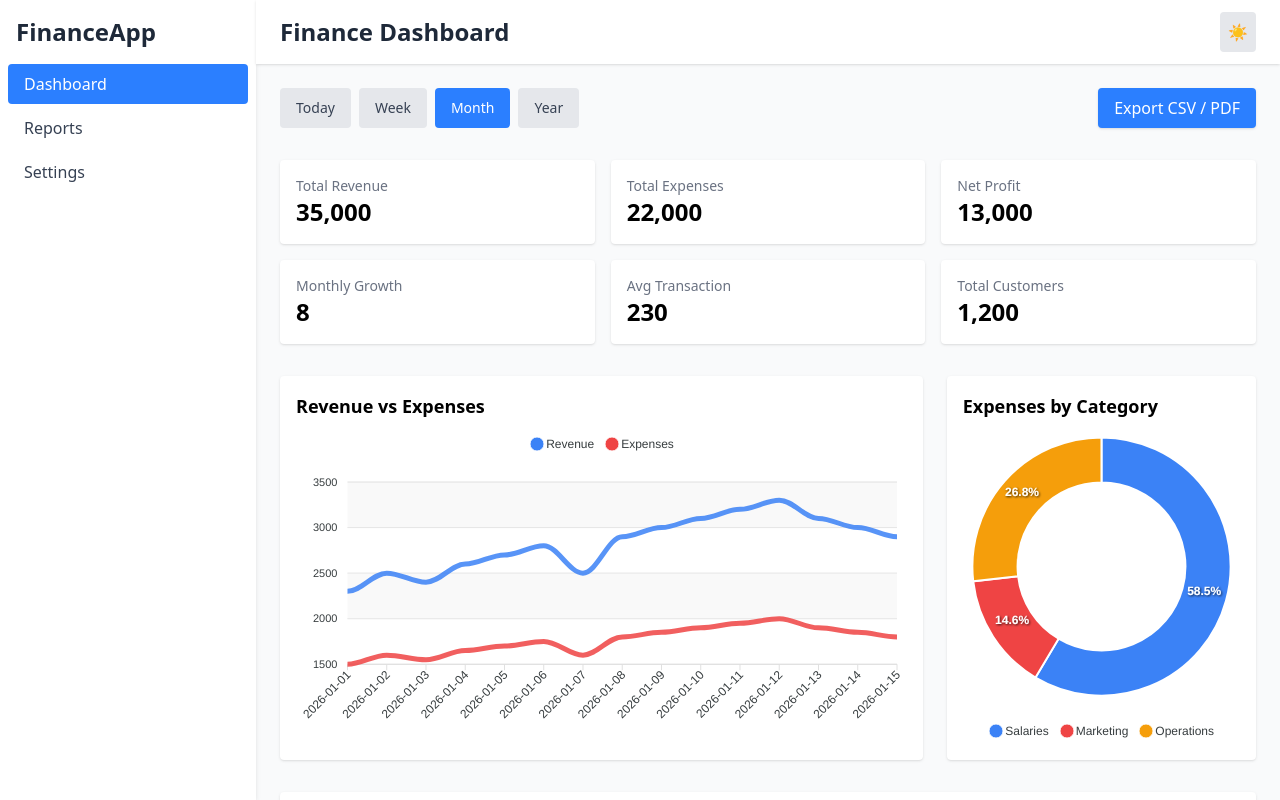
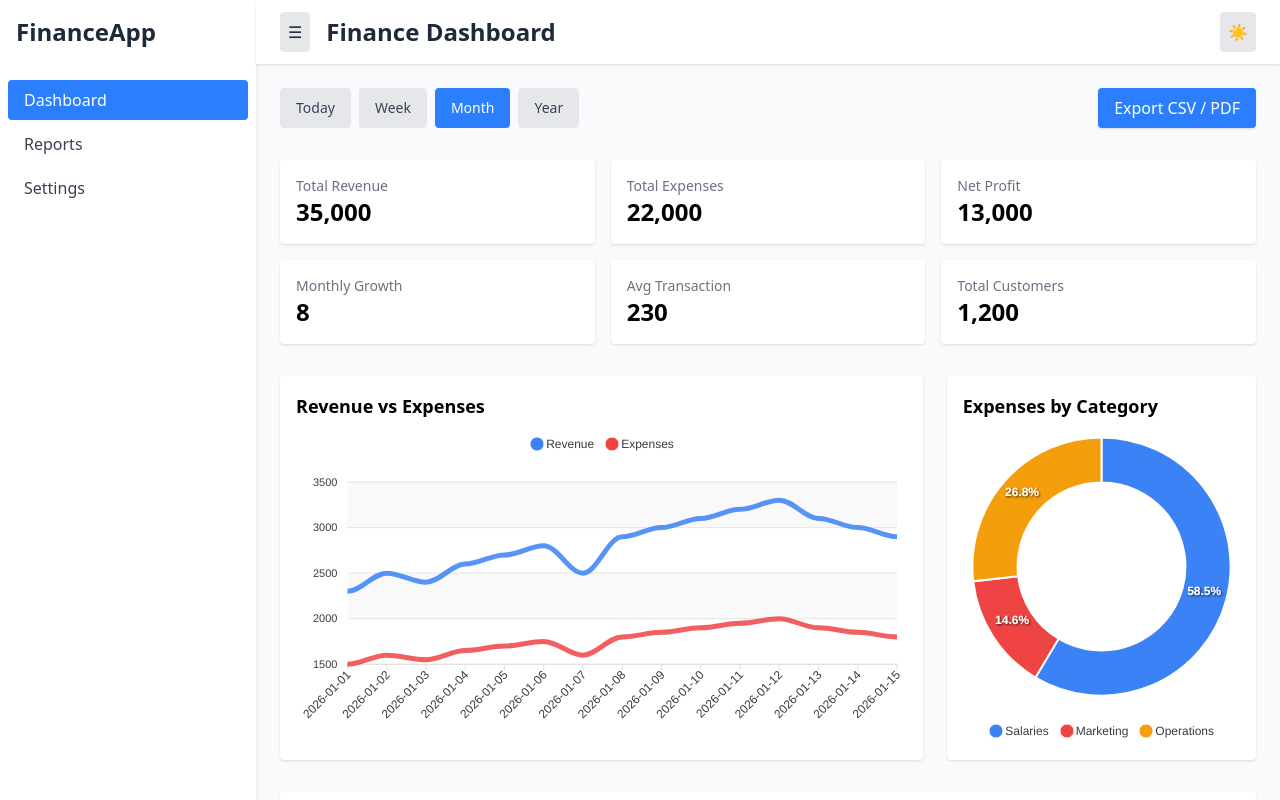
Before and after one commit to Arrrosec/finance-dashboard, a React (Vite) app: page / in a window 1280 px wide. Shown: the top 800 px of the page. Built offline with nearby package versions, Linux system fonts and the light colour scheme.

Commit message:
Added Rough Toggle for sidebar

```diff
--- a/src/App.tsx
+++ b/src/App.tsx
@@ -4,15 +4,25 @@ import Dashboard from "./pages/Dashboard";
 import Sidebar from "./components/layout/Sidebar";
 const AppLayout = () => {
   const [darkMode, setDarkMode] = useState(false);
+  const [sidebarOpen, setSidebarOpen] = useState(true); // control sidebar
+
   const toggleDarkMode = () => setDarkMode((prev) => !prev);
+  const toggleSidebar = () => setSidebarOpen((prev) => !prev);
 
   return (
     <div className={darkMode ? "dark min-h-screen bg-gray-900" : "min-h-screen bg-gray-50"}>
       <div className="flex">
-        <Sidebar />
+        {/* Sidebar */}
+        {sidebarOpen && <Sidebar />}
 
+        {/* Main content */}
         <div className="flex-1 flex flex-col">
-          <Navbar darkMode={darkMode} toggleDarkMode={toggleDarkMode} pageTitle="Finance Dashboard" />
+          <Navbar
+            darkMode={darkMode}
+            toggleDarkMode={toggleDarkMode}
+            toggleSidebar={toggleSidebar}
+            pageTitle="Finance Dashboard"
+          />
 
           <main className="p-6 flex-1 overflow-auto">
             <Dashboard />
--- a/src/components/layout/NavBar.tsx
+++ b/src/components/layout/NavBar.tsx
@@ -1,20 +1,29 @@
-
-
 interface NavbarProps {
   darkMode: boolean;
   toggleDarkMode: () => void;
   pageTitle: string;
+  toggleSidebar: () => void; // new prop
 }
 
-const Navbar = ({ darkMode, toggleDarkMode, pageTitle }: NavbarProps) => {
+const Navbar = ({ darkMode, toggleDarkMode, pageTitle, toggleSidebar }: NavbarProps) => {
   return (
     <header className="bg-white dark:bg-gray-800 shadow flex justify-between items-center h-16 px-6">
-      <h1 className="text-2xl font-bold text-gray-800 dark:text-white">
-        {pageTitle}
-      </h1>
 
       <div className="flex items-center gap-4">
-        {/* You can add filters or export button here if needed */}
+        {/* Sidebar toggle button */}
+        <button
+          onClick={toggleSidebar}
+          className="p-2 rounded bg-gray-200 dark:bg-gray-700 text-gray-800 dark:text-white"
+        >
+          ☰
+        </button>
+
+        <h1 className="text-2xl font-bold text-gray-800 dark:text-white">
+          {pageTitle}
+        </h1>
+      </div>
+
+      <div className="flex items-center gap-4">
         <button
           onClick={toggleDarkMode}
           className="bg-gray-200 dark:bg-gray-700 p-2 rounded text-gray-800 dark:text-white"
--- a/src/components/layout/Sidebar.tsx
+++ b/src/components/layout/Sidebar.tsx
@@ -1,5 +1,3 @@
-
-
 interface SidebarProps {
   activePage?: string;
 }
@@ -15,7 +13,7 @@ const Sidebar = ({ activePage = "Dashboard" }: SidebarProps) => {
       </div>
 
       {/* Navigation */}
-      <nav className="flex flex-col px-2">
+      <nav className="flex flex-col px-2 mt-4">
         {links.map((link) => (
           <button
             key={link}
```
